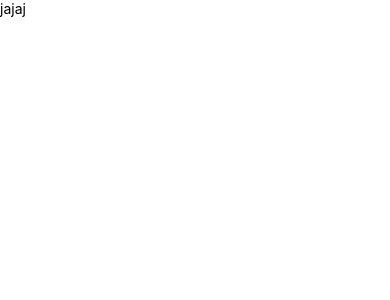
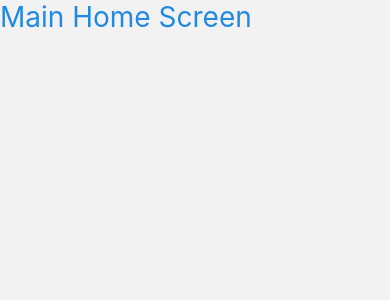
Before and after one commit to andrzmc/pokedex, a React Native app: screen /Home in a window 390 px wide. Shown: the top 300 px of the page. Built offline with nearby package versions, Linux system fonts and the light colour scheme.

Commit message:
chore: install react native nagivation and configure root navigation screen

```diff
--- a/App.tsx
+++ b/App.tsx
@@ -1,7 +1,9 @@
+import RootNavigation from '@/screens/navigation';
 import { PokeApiGraphQlService } from '@/services/graphql/pokeapi';
 import { ApolloProvider } from '@apollo/client/react';
+import { NavigationContainer } from '@react-navigation/native';
 import React from 'react';
-import { StatusBar, Text, useColorScheme } from 'react-native';
+import { StatusBar, useColorScheme } from 'react-native';
 import { SafeAreaProvider } from 'react-native-safe-area-context';
 
 function App() {
@@ -11,7 +13,9 @@ function App() {
     <ApolloProvider client={PokeApiGraphQlService}>
       <SafeAreaProvider>
         <StatusBar barStyle={isDarkMode ? 'light-content' : 'dark-content'} />
-        <Text>jajaj</Text>
+        <NavigationContainer>
+          <RootNavigation />
+        </NavigationContainer>
       </SafeAreaProvider>
     </ApolloProvider>
   );
--- a/package.json
+++ b/package.json
@@ -12,10 +12,13 @@
   "dependencies": {
     "@apollo/client": "^4.3.0",
     "@react-native/new-app-screen": "0.87.1",
+    "@react-navigation/native": "^7.3.18",
+    "@react-navigation/native-stack": "^7.18.10",
     "graphql": "^17.0.2",
     "react": "19.2.3",
     "react-native": "0.87.1",
-    "react-native-safe-area-context": "^5.5.2",
+    "react-native-safe-area-context": "^5.9.1",
+    "react-native-screens": "^4.27.0",
     "rxjs": "^7.8.2"
   },
   "devDependencies": {
--- /dev/null
+++ b/src/screens/home/main.tsx
@@ -0,0 +1,15 @@
+import ScreenLayout from '@/components/layouts/screen';
+import { TypographyUi } from '@/components/ui/typography';
+import React from 'react';
+
+const MainHomeScreen = () => {
+  return (
+    <ScreenLayout>
+      <TypographyUi size="title" color="info">
+        Main Home Screen
+      </TypographyUi>
+    </ScreenLayout>
+  );
+};
+
+export default MainHomeScreen;
--- /dev/null
+++ b/src/screens/navigation.tsx
@@ -0,0 +1,20 @@
+import { createNativeStackNavigator } from '@react-navigation/native-stack';
+import React from 'react';
+import MainHomeScreen from './home/main';
+
+const RootNavigation = () => {
+  const Stack = createNativeStackNavigator();
+
+  return (
+    <Stack.Navigator
+      initialRouteName="Home"
+      screenOptions={{
+        headerShown: false,
+      }}
+    >
+      <Stack.Screen name="Home" component={MainHomeScreen} />
+    </Stack.Navigator>
+  );
+};
+
+export default RootNavigation;
```
Also changed, not shown: 2 other files (tests, documents, lock files or other folders).
